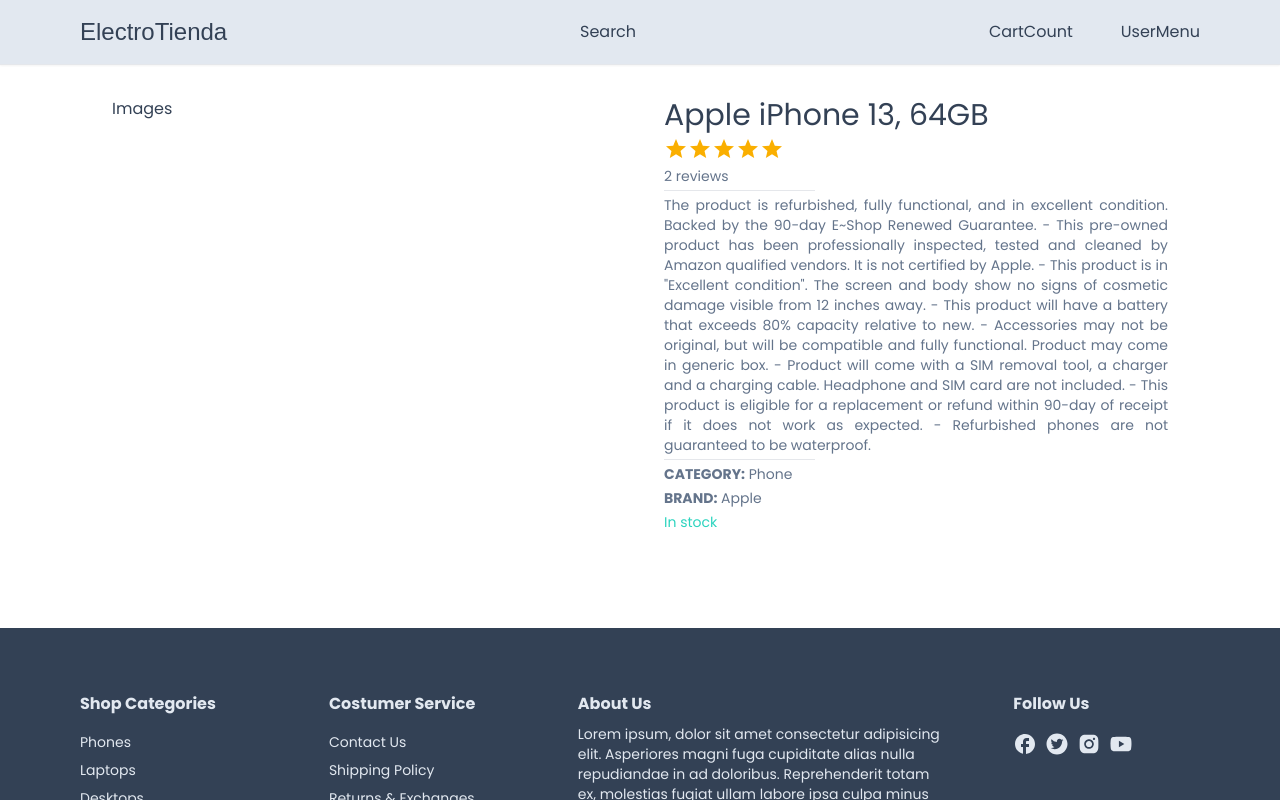
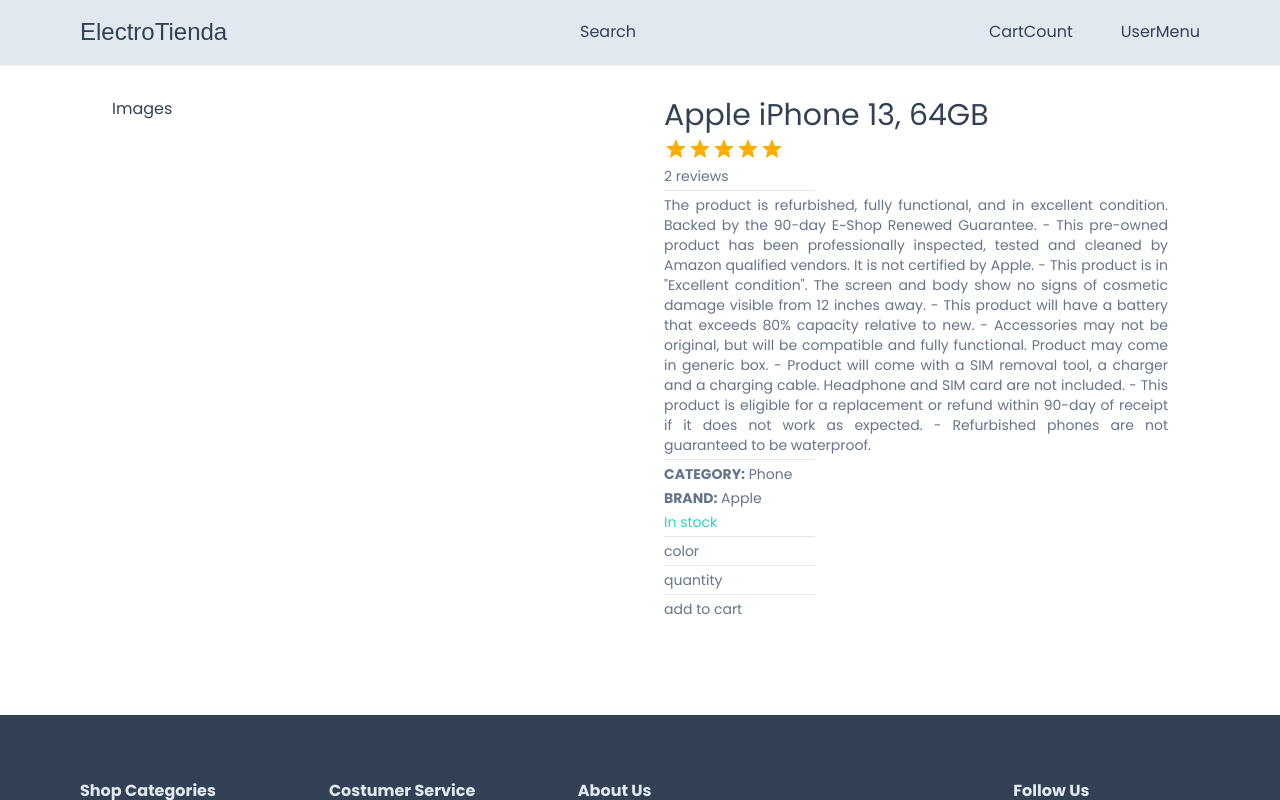
Before and after one commit to agt1984/Ecommerce, a Next.js app: page /product/1 in a window 1280 px wide. Shown: the top 800 px of the page. Built offline with nearby package versions, Linux system fonts and the light colour scheme; a web font is replaced by a local one.

Commit message:
product detail page actualiced

```diff
--- a/app/product/[productId]/ProductDetails.tsx
+++ b/app/product/[productId]/ProductDetails.tsx
@@ -5,6 +5,8 @@
 interface ProductDetailsProps{
     product: any
 }
+
+
 
 //mira como se hace un componente de facil
 const Horizontal = () => {
@@ -38,8 +40,15 @@
           <div>
             <span className="font-semibold">BRAND:</span> {product.brand}
           </div>
-          <div className={product.isStock ? "text-rose-400" : "text-teal-400"}>{product.inStock ? "In stock" : "Out of stock"}
+          <div className={product.isStock ? "text-rose-400" : "text-teal-400"}>
+            {product.inStock ? "In stock" : "Out of stock"}
           </div>
+          <Horizontal />
+          <div>color</div>
+          <Horizontal />
+          <div>quantity</div>
+          <Horizontal />
+          <div>add to cart</div>
         </div>
       </div>
     );
```
